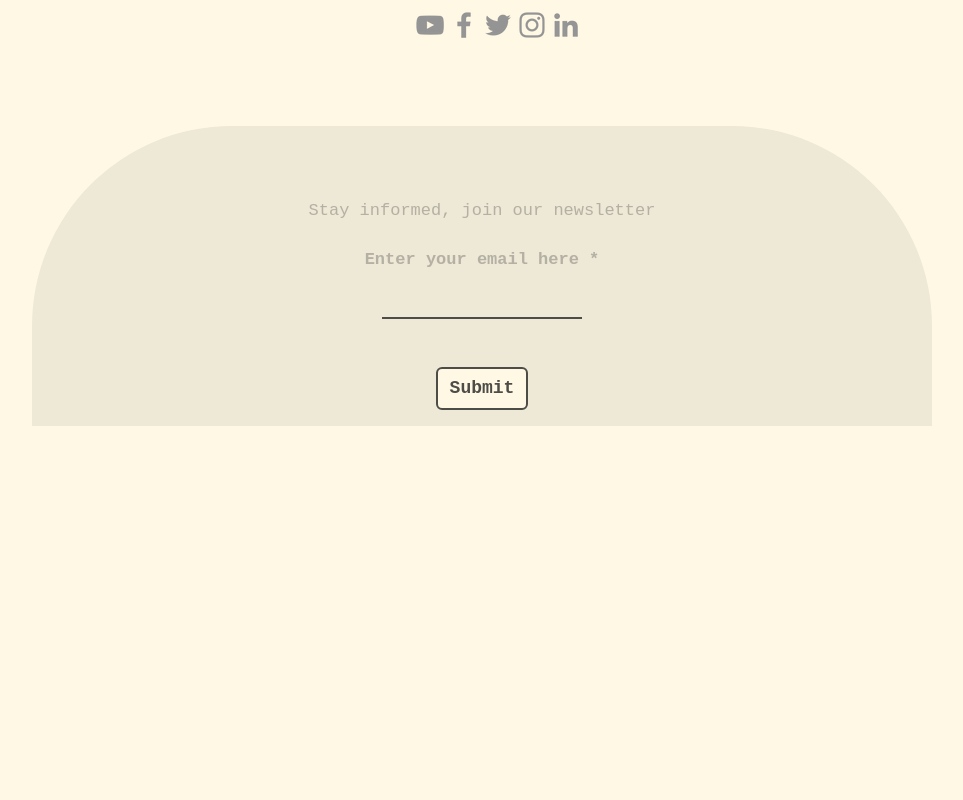
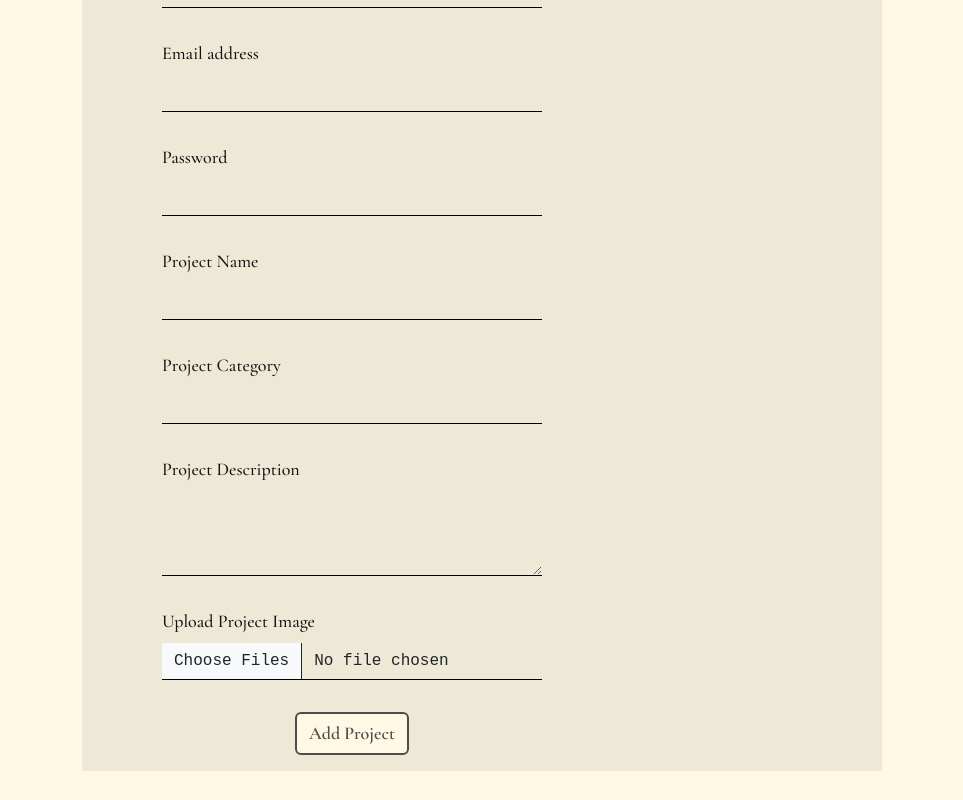
Before and after one commit to marwababelly/handihup, a React (Create React App) app: page /AddProduct in a window 1280 px wide. Shown: the part 360-1160 px from the top of the page, without its empty margins (158-1121 px from the left). Before the commit the page ends 800 px from the top, so only its background shows below. Built offline with nearby package versions, Linux system fonts and the light colour scheme.

Commit message:
finish add product page with multi input image

```diff
--- a/src/App.js
+++ b/src/App.js
@@ -8,11 +8,12 @@ import SignUpPage from "./Pages/SIgnUpPage/SignUpPage";
 import ProjectsPage from "./Pages/Projects/ProjectsPage";
 import CategoriesPage from "./Pages/CategoriesPage/CategoriesPage";
 import DashboardPage from "./Pages/DashboardPage/DashboardPage";
-import OtherPage from "./Pages/OtherPage";
+// import OtherPage from "./Pages/OtherPage";
 import AddProject from "./component/AddProject/AddProject";
 import Footer from "./component/Footer/Footer";
 import ProjectDetails from "./Pages/Projects/ProjectDetails";
 import Products from "./Products/Products";
+import AddProductPage from "./Pages/AddProject_Product/AddProductPage/AddProductPage";
 
 function App() {
   return (
@@ -26,7 +27,8 @@ function App() {
           <Route path="/Projects" element={<ProjectsPage />} />
           <Route path="/Categories" element={<CategoriesPage />} />
           <Route path="/Dashboard" element={<DashboardPage />} />
-          <Route path="/Other" element={<OtherPage />} />
+          {/* <Route path="/Other" element={<OtherPage />} /> */}
+          <Route path="/AddProduct" element={<AddProductPage />} />
           <Route path="/add-project" element={<AddProject />} />
           <Route path="/Projects/:projectLink/Product" element={<Products />} />
           <Route
--- a/src/Pages/AddProject_Product/AddProductPage/AddProductPage.js
+++ b/src/Pages/AddProject_Product/AddProductPage/AddProductPage.js
@@ -1,7 +1,166 @@
-import React from "react";
+import React, { useRef, useState } from "react";
+import style from "./AddProductPage.module.css";
+import { Button, Form } from "react-bootstrap";
 
 const AddProductPage = () => {
-  return <div>AddProductPage</div>;
+  const [username, setUsername] = useState("");
+  const [email, setEmail] = useState("");
+  const [password, setPassword] = useState("");
+  const [projectName, setProjectName] = useState("");
+  const [category, setCategory] = useState("");
+  const [description, setDescription] = useState("");
+  const [image, setImage] = useState([]);
+
+  const usernameRef = useRef("");
+  const emailRef = useRef("");
+  const passwordRef = useRef("");
+  const projectNameRef = useRef("");
+  const categoryRef = useRef("");
+  const descriptionRef = useRef("");
+  const imageRef = useRef(null);
+
+  const usernameHandler = (event) => {
+    setUsername(event.target.value);
+  };
+
+  const emailHandler = (event) => {
+    setEmail(event.target.value);
+  };
+
+  const passwordHandler = (event) => {
+    setPassword(event.target.value);
+  };
+
+  const projectNameHandler = (event) => {
+    setProjectName(event.target.value);
+  };
+
+  const categoryHandler = (event) => {
+    setCategory(event.target.value);
+  };
+
+  const descriptionHandler = (event) => {
+    setDescription(event.target.value);
+  };
+  const imageHandler = (event) => {
+    setImage([...event.target.files]);
+  };
+
+  const submitFormHandler = (event) => {
+    event.preventDefault();
+  };
+
+  return (
+    <div md={8} lg={6} xs={12} className={style.Container} expand="md">
+      <div className={style.h2Title}>
+        <h2 className="fw-bold mb-2 text-center text-uppercase text-secondary">
+          Add Your Product
+        </h2>
+      </div>
+      <div className={style.form}>
+        <Form onSubmit={submitFormHandler}>
+          <Form.Group className="mb-3" controlId="username">
+            <Form.Label className={style.label}>UserName</Form.Label>
+            <Form.Control
+              type="text"
+              className={style.customInput}
+              ref={usernameRef}
+              value={username}
+              onChange={usernameHandler}
+              required
+            />
+          </Form.Group>
+
+          <Form.Group className="mb-3" controlId="formBasicEmail">
+            <Form.Label className={style.label}>Email address</Form.Label>
+            <Form.Control
+              className={style.customInput}
+              type="email"
+              ref={emailRef}
+              value={email}
+              onChange={emailHandler}
+              required
+            />
+          </Form.Group>
+
+          <Form.Group className="mb-3" controlId="formBasicPassword">
+            <Form.Label className={style.label}>Password</Form.Label>
+            <Form.Control
+              className={style.customInput}
+              type="password"
+              ref={passwordRef}
+              value={password}
+              onChange={passwordHandler}
+              required
+            />
+          </Form.Group>
+
+          <Form.Group className="mb-3" controlId="projectName">
+            <Form.Label className={style.label}>Project Name</Form.Label>
+            <Form.Control
+              type="text"
+              className={style.customInput}
+              ref={projectNameRef}
+              value={projectName}
+              onChange={projectNameHandler}
+              required
+            />
+          </Form.Group>
+
+          <Form.Group className="mb-3" controlId="categoryName">
+            <Form.Label className={style.label}>Project Category</Form.Label>
+            <Form.Control
+              type="text"
+              className={style.customInput}
+              ref={categoryRef}
+              value={category}
+              onChange={categoryHandler}
+              required
+            />
+          </Form.Group>
+
+          <Form.Group className="mb-3" controlId="descriptionTextarea">
+            <Form.Label className={style.label}>Project Description</Form.Label>
+            <Form.Control
+              as="textarea"
+              rows={3}
+              className={style.customInput}
+              ref={descriptionRef}
+              value={description}
+              onChange={descriptionHandler}
+              required
+            />
+          </Form.Group>
+
+          <Form.Group controlId="formImageUpload">
+            <Form.Label className={style.label}>
+              Upload Project Image
+            </Form.Label>
+            <Form.Control
+              multiple
+              type="file"
+              accept="image/*"
+              className={style.customInput}
+              ref={imageRef}
+              // value={image}
+              onChange={imageHandler}
+              required
+            />
+          </Form.Group>
+
+          <Form.Group
+            className="mb-3"
+            controlId="formBasicCheckbox"
+          ></Form.Group>
+          <div className={style.divBtn}>
+            <Button className={style.btn} type="submit">
+              Add Project
+            </Button>
+          </div>
+        </Form>
+      </div>
+    </div>
+  );
 };
 
 export default AddProductPage;
--- a/src/Pages/AddProject_Product/AddProductPage/AddProductPage.module.css
+++ b/src/Pages/AddProject_Product/AddProductPage/AddProductPage.module.css
@@ -0,0 +1,68 @@
+.Container {
+  position: relative;
+  margin-top: 5rem;
+  display: flex;
+  flex-wrap: wrap;
+  flex-direction: column;
+  background-color: #eee8d6;
+  max-width: 100%;
+  width: 50rem;
+  margin: auto;
+  margin-top: 5rem;
+  border-radius: 10px;
+}
+
+.h2Title {
+  margin-top: 3rem;
+}
+
+.form {
+  font-family: "Courier New", Courier, monospace;
+  font-size: 18px;
+  background-color: inherit;
+  padding-top: 0.5rem;
+  font-weight: 550;
+  display: flex;
+  padding-left: 5rem;
+  /* margin: auto; */
+}
+
+.label {
+  color: #121212;
+  font-family: "Cormorant Garamond";
+  font-size: 18px;
+  font-weight: 500;
+  margin-top: 1rem;
+}
+
+.customInput {
+  border: none;
+  background-color: inherit;
+  font-family: unset;
+  width: 380px;
+  border-bottom: 1.5px black solid;
+  border-radius: unset;
+}
+
+.divBtn {
+  display: flex;
+  justify-content: flex-end;
+  align-items: center;
+}
+
+.btn {
+  background-color: #fef8e5;
+  color: #4d4c47;
+  border: 2px solid #4d4c47;
+  width: fit-content;
+  margin: 1rem;
+  font-family: "Cormorant Garamond";
+  font-size: 18px;
+  font-weight: 600;
+}
+
+.btn:hover {
+  background-color: #4d4c47;
+  color: #fef8e5;
+  border: 2px solid #fef8e5;
+}
--- a/src/Pages/OtherPage.js
+++ b/src/Pages/OtherPage.js
@@ -1,7 +1,8 @@
 import React from "react";
+import { NavLink } from "react-bootstrap";
 
 const OtherPage = () => {
-  return <div className="fs-2">OtherPage</div>;
+  return <NavLink href="/AddProduct">Add Product</NavLink>;
 };
 
 export default OtherPage;
--- a/src/component/Header/CollapseNav.js
+++ b/src/component/Header/CollapseNav.js
@@ -9,7 +9,7 @@ const CollapseNav = () => {
         <Nav.Link href="/Projects">Projects</Nav.Link>
         <Nav.Link href="/Categories">Categories</Nav.Link>
         <Nav.Link href="/Dashboard">Dashboard</Nav.Link>
-        <Nav.Link href="/Other">Other</Nav.Link>
+        <Nav.Link href="/AddProduct">Add Product</Nav.Link>
       </Nav>
     </Navbar.Collapse>
   );
```
